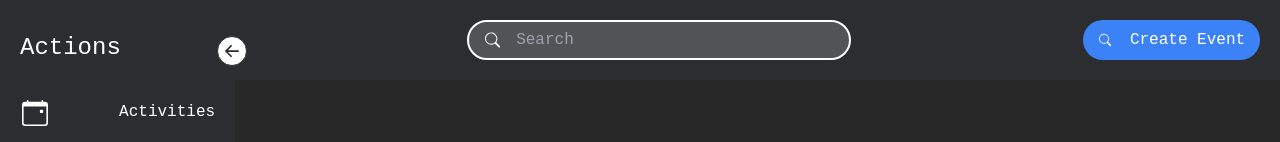
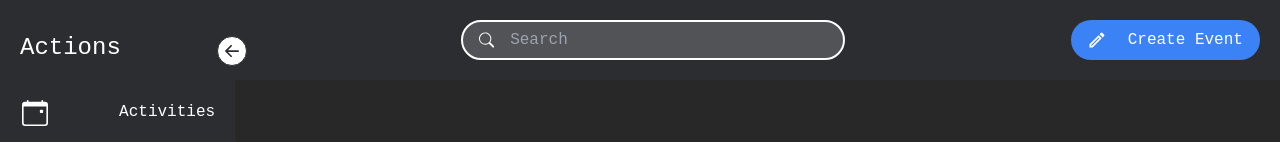
Before and after one commit to brianwu33/The-Glenn-Project, a Next.js app in the folder client/: page / in a window 1280 px wide. Shown: the top 142 px of the page. Built offline with nearby package versions, Linux system fonts and the light colour scheme.

Commit message:
Update: packages and icons

```diff
--- a/client/components/activities.js
+++ b/client/components/activities.js
@@ -34,10 +34,10 @@ export default function Activies() {
                         <div className='pl-5 pt-4'>
                             <a>{activity.title}</a>
                         </div>
-                        {/* Attendees */}
+                            {/* Attendees */}
                         <div>
                         </div>
-                        {/* Location + Time */}
+                            {/* Location + Time */}
                         <div>
                         </div>
                     </div>)
--- a/client/package.json
+++ b/client/package.json
@@ -14,7 +14,7 @@
     "next": "13.0.3",
     "react": "18.2.0",
     "react-dom": "18.2.0",
-    "react-icons": "^4.6.0"
+    "react-icons": "^4.10.1"
   },
   "devDependencies": {
     "autoprefixer": "^10.4.13",
--- a/client/pages/index.js
+++ b/client/pages/index.js
@@ -1,6 +1,7 @@
 import React, { useState } from 'react'
 // Sidebar
 import { BsSearch } from 'react-icons/bs'
+import { MdOutlineCreate } from 'react-icons/md'
 import { AiFillEnvironment } from "react-icons/ai"
 import Activites from "../components/activities"
 import Sidebar from '../components/sidebar'
@@ -16,6 +17,7 @@ export default function Home() {
         <Sidebar />
 
         <div className='flex flex-col w-screen'>
+
           {/* NAVBAR */}
           <div className='flex justify-center bg-dark-grey h-20'>
             {/* Search Bar */}
@@ -26,15 +28,18 @@ export default function Home() {
             {/* Create Event Button */}
             <div className='flex ml-auto items-center'>
               <button className='flex w-50 h-10 items-center rounded-3xl bg-blue-500 my-5 mr-5'>
-                  <BsSearch className='text-white text-lg block float-left cursor-pointer mx-4'/>
+                  <MdOutlineCreate className='text-white text-3xl block float-left cursor-pointer mx-4'/>
                   <a className='text-base bg-transparent w-full text-white focus:outline-none mr-3'>Create Event</a>
               </button>
             </div>
           </div>
           {/* END OF NAVBAR */}
+
+          {/* ACTIVITIES */}
           <div className='ml-16 mt-16'>
             <Activites />
           </div>
+
         </div>
       </div>
     </>
```
Also changed, not shown: 1 other file (tests, documents, lock files or other folders).
